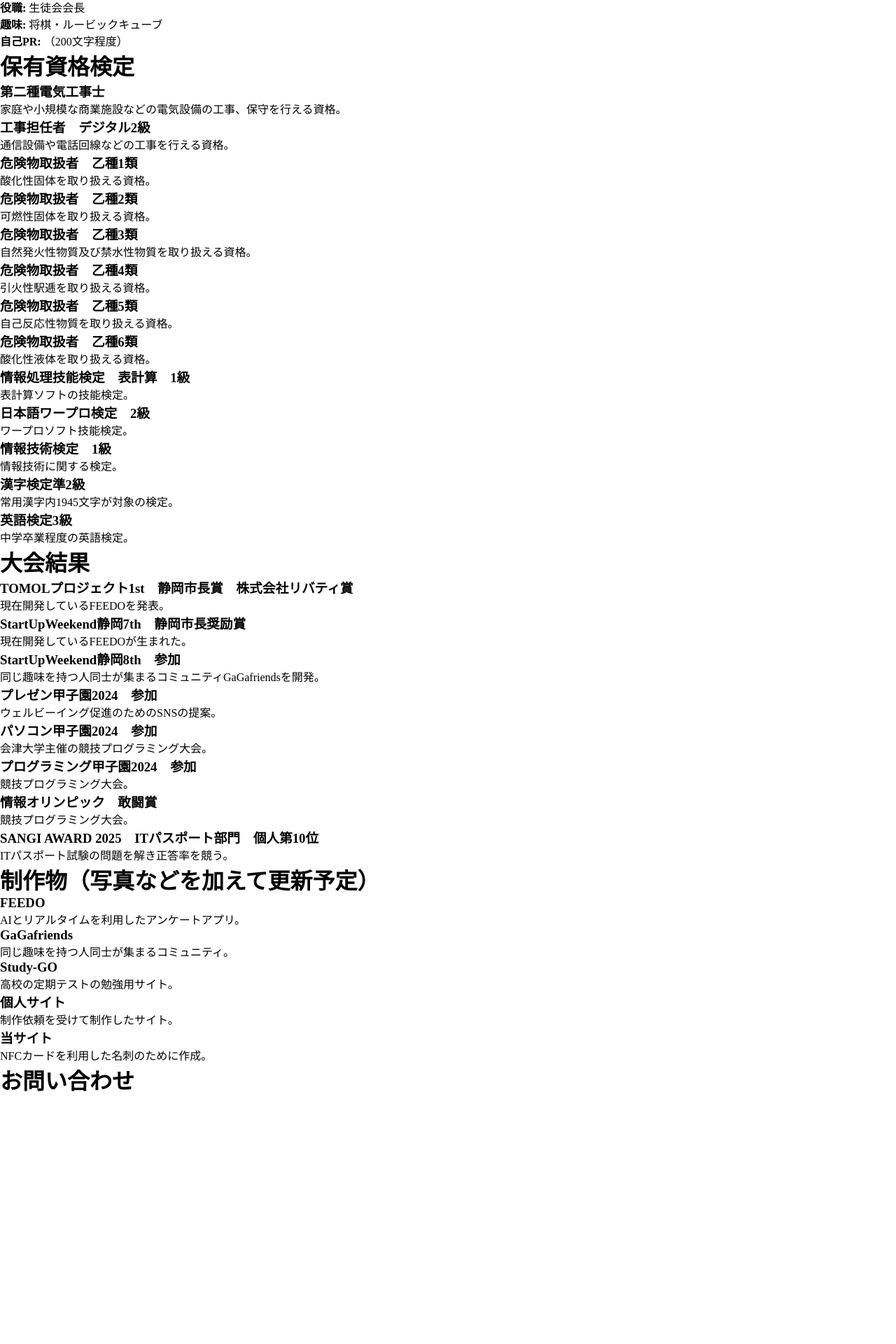
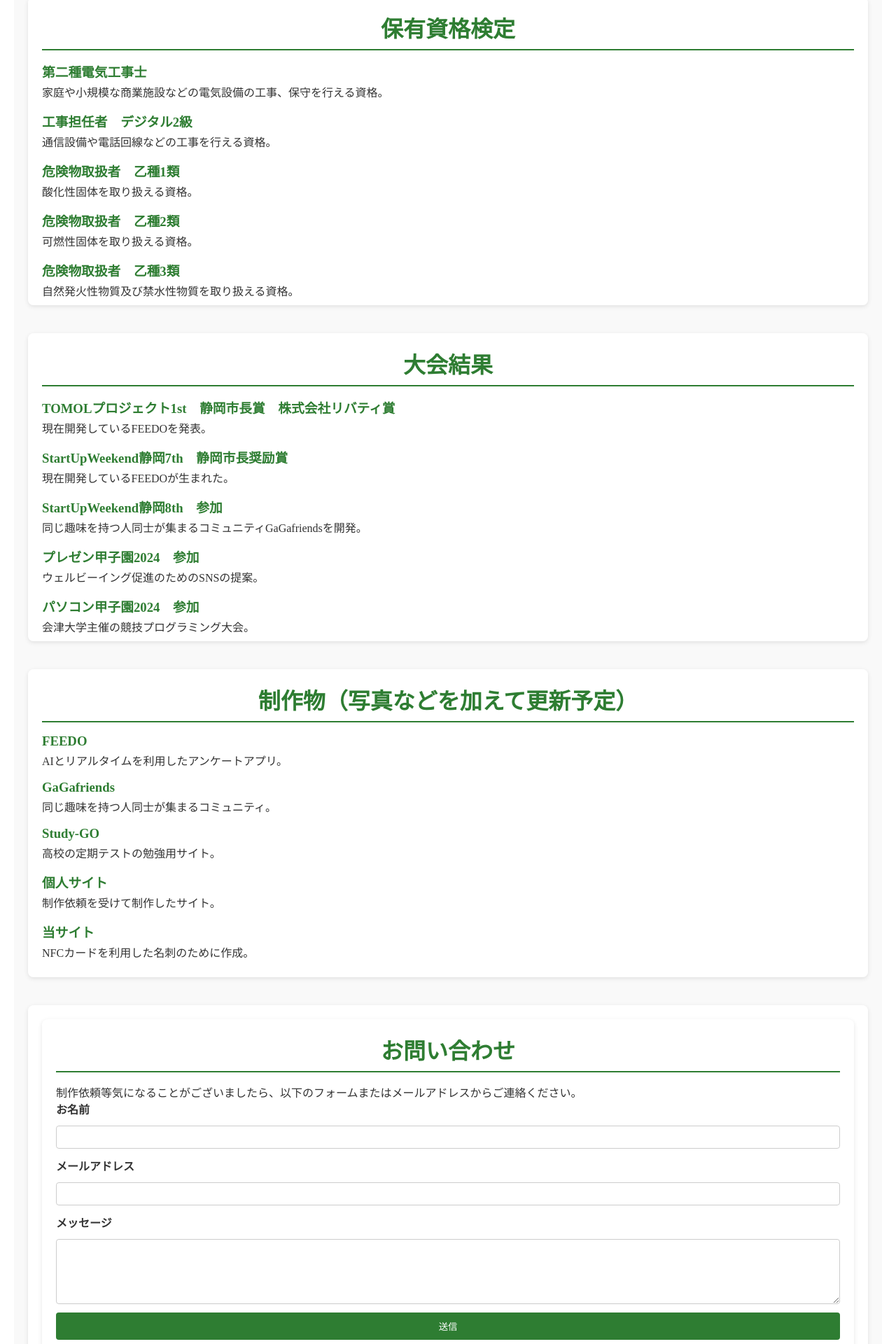
Before and after one commit to Raito5963/myhp, a Next.js app: page /1 in a window 1280 px wide. Shown: the part 713-2633 px from the top of the page at 70% size. Before the commit the page ends 2278 px from the top, so only its background shows below. Built offline with nearby package versions, Linux system fonts and the light colour scheme.

Commit message:
メール送信機能の追加とスタイルの整備

```diff
--- a/app/[profileId]/page.tsx
+++ b/app/[profileId]/page.tsx
@@ -1,71 +1,155 @@
 import Header from "../component/header/header";
 import Image from 'next/image';
-
+import './../style/home.css';
+import Mail from './../component/mail';
 export default function Profile() {
     return (
         <>
-            <div>
+            <div className='container'>
                 <Header />
-                <div className="profile">
+                <div className='profile' style={{ marginTop:"20px"}}>
                     <div className='myIcon'>
                         <Image src='/myIcon.jpg' alt='icon' width={500} height={500} />
                     </div>
-                    <div className="myProfile">
+                    <div className='myProfile'>
                         <h1>プロフィール</h1>
                         <ul>
                             <li><strong>名前:</strong> 望月輝翔　Raito Mochiduki</li>
-                            <li> 静岡県立科学技術高等学校　情報システム科</li>
-                            <li><strong>メール:</strong>raito.5963.co@gmail.com</li>
+                            <li>静岡県立科学技術高等学校　情報システム科</li>
+                            <li><strong>メール:</strong> raito.5963.co@gmail.com</li>
                             <li><strong>誕生日:</strong> 8月27日</li>
                             <li><strong>役職:</strong> 生徒会会長</li>
                             <li><strong>趣味:</strong> 将棋・ルービックキューブ</li>
                             <li><strong>自己PR:</strong> （200文字程度）</li>
                         </ul>
+                        <input className="button" type='button' value='名刺を保存' />
                     </div>
                 </div>
-                <div className="qualification" id='qualoficaiton'>
+
+                <div className='qualification' id='qualificaiton'>
                     <h1>保有資格検定</h1>
                     <ul>
-                        <li><h3>第二種電気工事士</h3><p>家庭や小規模な商業施設などの電気設備の工事、保守を行える資格。</p></li>
-                        <li><h3>工事担任者　デジタル2級</h3><p>通信設備や電話回線などの工事を行える資格。</p></li>
-                        <li><h3>危険物取扱者　乙種1類</h3><p>酸化性固体を取り扱える資格。</p></li>
-                        <li><h3>危険物取扱者　乙種2類</h3><p>可燃性固体を取り扱える資格。</p></li>
-                        <li><h3>危険物取扱者　乙種3類</h3><p>自然発火性物質及び禁水性物質を取り扱える資格。</p></li>
-                        <li><h3>危険物取扱者　乙種4類</h3><p>引火性駅逓を取り扱える資格。</p></li>
-                        <li><h3>危険物取扱者　乙種5類</h3><p>自己反応性物質を取り扱える資格。</p></li>
-                        <li><h3>危険物取扱者　乙種6類</h3><p>酸化性液体を取り扱える資格。</p></li>
-                        <li><h3>情報処理技能検定　表計算　1級</h3><p>表計算ソフトの技能検定。</p></li>
-                        <li><h3>日本語ワープロ検定　2級</h3><p>ワープロソフト技能検定。</p></li>
-                        <li><h3>情報技術検定　1級</h3><p>情報技術に関する検定。</p></li>
-                        <li><h3>漢字検定準2級</h3><p>常用漢字内1945文字が対象の検定。</p></li>
-                        <li><h3>英語検定3級</h3><p>中学卒業程度の英語検定。</p></li>
+                        <li>
+                            <h3>第二種電気工事士</h3>
+                            <p>家庭や小規模な商業施設などの電気設備の工事、保守を行える資格。</p>
+                        </li>
+                        <li>
+                            <h3>工事担任者　デジタル2級</h3>
+                            <p>通信設備や電話回線などの工事を行える資格。</p>
+                        </li>
+                        <li>
+                            <h3>危険物取扱者　乙種1類</h3>
+                            <p>酸化性固体を取り扱える資格。</p>
+                        </li>
+                        <li>
+                            <h3>危険物取扱者　乙種2類</h3>
+                            <p>可燃性固体を取り扱える資格。</p>
+                        </li>
+                        <li>
+                            <h3>危険物取扱者　乙種3類</h3>
+                            <p>自然発火性物質及び禁水性物質を取り扱える資格。</p>
+                        </li>
+                        <li>
+                            <h3>危険物取扱者　乙種4類</h3>
+                            <p>引火性液体を取り扱える資格。</p>
+                        </li>
+                        <li>
+                            <h3>危険物取扱者　乙種5類</h3>
+                            <p>自己反応性物質を取り扱える資格。</p>
+                        </li>
+                        <li>
+                            <h3>危険物取扱者　乙種6類</h3>
+                            <p>酸化性液体を取り扱える資格。</p>
+                        </li>
+                        <li>
+                            <h3>情報処理技能検定　表計算　1級</h3>
+                            <p>表計算ソフトの技能検定。</p>
+                        </li>
+                        <li>
+                            <h3>日本語ワープロ検定　2級</h3>
+                            <p>ワープロソフト技能検定。</p>
+                        </li>
+                        <li>
+                            <h3>情報技術検定　1級</h3>
+                            <p>情報技術に関する検定。</p>
+                        </li>
+                        <li>
+                            <h3>漢字検定準2級</h3>
+                            <p>常用漢字内1945文字が対象の検定。</p>
+                        </li>
+                        <li>
+                            <h3>英語検定3級</h3>
+                            <p>中学卒業程度の英語検定。</p>
+                        </li>
                     </ul>
                 </div>
-                <div className="result" id='result'>
+
+                <div className='result' id='result'>
                     <h1>大会結果</h1>
                     <ul>
-                        <li><h3>TOMOLプロジェクト1st　静岡市長賞　株式会社リバティ賞</h3><p>現在開発しているFEEDOを発表。</p></li>
-                        <li><h3>StartUpWeekend静岡7th　静岡市長奨励賞</h3><p>現在開発しているFEEDOが生まれた。</p></li>
-                        <li><h3>StartUpWeekend静岡8th　参加</h3><p>同じ趣味を持つ人同士が集まるコミュニティGaGafriendsを開発。</p></li>
-                        <li><h3>プレゼン甲子園2024　参加</h3><p>ウェルビーイング促進のためのSNSの提案。</p></li>
-                        <li><h3>パソコン甲子園2024　参加</h3><p>会津大学主催の競技プログラミング大会。</p></li>
-                        <li><h3>プログラミング甲子園2024　参加</h3><p>競技プログラミング大会。</p></li>
-                        <li><h3>情報オリンピック　敢闘賞</h3><p>競技プログラミング大会。</p></li>
-                        <li><h3>SANGI AWARD 2025　ITパスポート部門　個人第10位</h3><p>ITパスポート試験の問題を解き正答率を競う。</p></li>
+                        <li>
+                            <h3>TOMOLプロジェクト1st　静岡市長賞　株式会社リバティ賞</h3>
+                            <p>現在開発しているFEEDOを発表。</p>
+                        </li>
+                        <li>
+                            <h3>StartUpWeekend静岡7th　静岡市長奨励賞</h3>
+                            <p>現在開発しているFEEDOが生まれた。</p>
+                        </li>
+                        <li>
+                            <h3>StartUpWeekend静岡8th　参加</h3>
+                            <p>同じ趣味を持つ人同士が集まるコミュニティGaGafriendsを開発。</p>
+                        </li>
+                        <li>
+                            <h3>プレゼン甲子園2024　参加</h3>
+                            <p>ウェルビーイング促進のためのSNSの提案。</p>
+                        </li>
+                        <li>
+                            <h3>パソコン甲子園2024　参加</h3>
+                            <p>会津大学主催の競技プログラミング大会。</p>
+                        </li>
+                        <li>
+                            <h3>プログラミング甲子園2024　参加</h3>
+                            <p>競技プログラミング大会。</p>
+                        </li>
+                        <li>
+                            <h3>情報オリンピック　敢闘賞</h3>
+                            <p>競技プログラミング大会。</p>
+                        </li>
+                        <li>
+                            <h3>SANGI AWARD 2025　ITパスポート部門　個人第10位</h3>
+                            <p>ITパスポート試験の問題を解き正答率を競う。</p>
+                        </li>
                     </ul>
                 </div>
-                <div className="work" id='work'>
+
+                <div className='work' id='work'>
                     <h1>制作物（写真などを加えて更新予定）</h1>
                     <ul>
-                        <li><h3>FEEDO</h3><p>AIとリアルタイムを利用したアンケートアプリ。</p></li>
-                        <li><h3>GaGafriends</h3><p>同じ趣味を持つ人同士が集まるコミュニティ。</p></li>
-                        <li><h3>Study-GO</h3><p>高校の定期テストの勉強用サイト。</p></li>
-                        <li><h3>個人サイト</h3><p>制作依頼を受けて制作したサイト。</p></li>
-                        <li><h3>当サイト</h3><p>NFCカードを利用した名刺のために作成。</p></li>
+                        <li>
+                            <h3>FEEDO</h3>
+                            <p>AIとリアルタイムを利用したアンケートアプリ。</p>
+                        </li>
+                        <li>
+                            <h3>GaGafriends</h3>
+                            <p>同じ趣味を持つ人同士が集まるコミュニティ。</p>
+                        </li>
+                        <li>
+                            <h3>Study-GO</h3>
+                            <p>高校の定期テストの勉強用サイト。</p>
+                        </li>
+                        <li>
+                            <h3>個人サイト</h3>
+                            <p>制作依頼を受けて制作したサイト。</p>
+                        </li>
+                        <li>
+                            <h3>当サイト</h3>
+                            <p>NFCカードを利用した名刺のために作成。</p>
+                        </li>
                     </ul>
                 </div>
-                <div className="contact" id='contact'>
-                    <h1>お問い合わせ</h1>
+
+                <div className='contact' id='contact'>
+                    <Mail />
                 </div>
             </div>
         </>
--- /dev/null
+++ b/app/component/mail.tsx
@@ -0,0 +1,51 @@
+"use client";
+
+import { useRef } from "react";
+import emailjs from "@emailjs/browser";
+import "./../style/home.css";
+
+const Contact = () => {
+    const form = useRef<HTMLFormElement>(null!);
+
+    const sendEmail = async (e: React.FormEvent<HTMLFormElement>) => {
+        e.preventDefault();
+
+        try {
+            await emailjs.sendForm(
+                process.env.NEXT_PUBLIC_EMAILJS_SERVICE_ID!,
+                process.env.NEXT_PUBLIC_EMAILJS_TEMPLATE_ID!,
+                form.current,
+                process.env.NEXT_PUBLIC_EMAILJS_PUBLIC_KEY!
+            );
+
+            alert("メッセージが送信されました！");
+            form.current.reset();
+        } catch (error) {
+            console.error("メール送信エラー:", error);
+            alert("メッセージの送信に失敗しました。時間をおいて再度お試しください。");
+        }
+    };
+
+    return (
+        <div className="contact" id="contact">
+            <h1>お問い合わせ</h1>
+            <p>
+                制作依頼等気になることがございましたら、以下のフォームまたはメールアドレスからご連絡ください。
+            </p>
+            <form ref={form} onSubmit={sendEmail} className="contactForm">
+                <label htmlFor="name">お名前</label>
+                <input type="text" id="name" name="name" required />
+
+                <label htmlFor="email">メールアドレス</label>
+                <input type="email" id="email" name="email" required />
+
+                <label htmlFor="message">メッセージ</label>
+                <textarea id="message" name="message" rows={5} required></textarea>
+
+                <button type="submit">送信</button>
+            </form>
+        </div>
+    );
+};
+
+export default Contact;
--- /dev/null
+++ b/app/style/home.css
@@ -0,0 +1,142 @@
+/* 全体のレイアウト */
+.container {
+    max-width: 1200px;
+    margin: 0 auto;
+    padding: 20px;
+    font-family: 'Noto Serif JP', serif;
+    background-color: #f9f9f9;
+    color: #333;
+}
+
+/* セクション共通 */
+.profile,
+.qualification,
+.result,
+.work,
+.contact {
+    margin-bottom: 40px;
+    padding: 20px;
+    background: #fff;
+    border-radius: 8px;
+    box-shadow: 0 2px 6px rgba(0, 0, 0, 0.1);
+}
+
+/* セクション（資格、大会結果、制作物）にスクロールを追加 */
+.qualification,
+.result,
+.work {
+    max-height: 400px;   /* 任意の高さ */
+    overflow-y: auto;    /* 垂直スクロールを有効に */
+}
+
+/* 見出し */
+h1 {
+    color: #2E7D32;
+    border-bottom: 2px solid #2E7D32;
+    padding-bottom: 8px;
+    margin-bottom: 16px;
+    text-align: center;
+}
+
+/* プロフィール */
+.profile {
+    display: flex;
+    flex-wrap: wrap;
+    align-items: center;
+    gap: 20px;
+}
+
+.myIcon {
+    flex: 1 1 300px;
+    text-align: center;
+    margin-bottom: 20px;
+}
+
+.myProfile {
+    flex: 2 1 300px;
+}
+
+.myProfile ul li {
+    margin-bottom: 8px;
+    list-style: none;
+}
+
+/* 資格・大会結果・制作物リスト */
+.qualification ul,
+.result ul,
+.work ul {
+    list-style: none;
+    padding: 0;
+}
+
+.qualification ul li,
+.result ul li,
+.work ul li {
+    margin-bottom: 16px;
+}
+
+.qualification ul li h3,
+.result ul li h3,
+.work ul li h3 {
+    color: #2E7D32;
+    margin-bottom: 4px;
+}
+
+/* お問い合わせフォーム */
+.contactForm {
+    display: flex;
+    flex-direction: column;
+    gap: 12px;
+}
+
+.contactForm label {
+    font-weight: bold;
+}
+
+.contactForm input,
+.contactForm textarea {
+    padding: 8px;
+    border: 1px solid #ccc;
+    border-radius: 4px;
+}
+
+.contactForm button {
+    background-color: #2E7D32;
+    color: #fff;
+    border: none;
+    padding: 10px;
+    border-radius: 4px;
+    cursor: pointer;
+    transition: background-color 0.3s ease;
+}
+
+.contactForm button:hover {
+    background-color: #276028;
+}
+
+/* ボタン */
+.button {
+    background-color: #2E7D32;
+    color: #fff;
+    border: none;
+    padding: 10px 20px;
+    border-radius: 4px;
+    font-size: 16px;
+    cursor: pointer;
+    transition: background-color 0.3s ease;
+}
+
+.button:hover {
+    background-color: #276028;
+}
+
+/* レスポンシブ対応 */
+@media screen and (max-width: 768px) {
+    .profile {
+        flex-direction: column;
+        align-items: center;
+    }
+    .myProfile {
+        text-align: center;
+    }
+}
--- a/package.json
+++ b/package.json
@@ -9,6 +9,7 @@
     "lint": "next lint"
   },
   "dependencies": {
+    "@emailjs/browser": "^4.4.1",
     "@emotion/react": "^11.14.0",
     "@emotion/styled": "^11.14.0",
     "@mui/icons-material": "^6.4.8",
```
Also changed, not shown: 2 other files (tests, documents, lock files or other folders).
